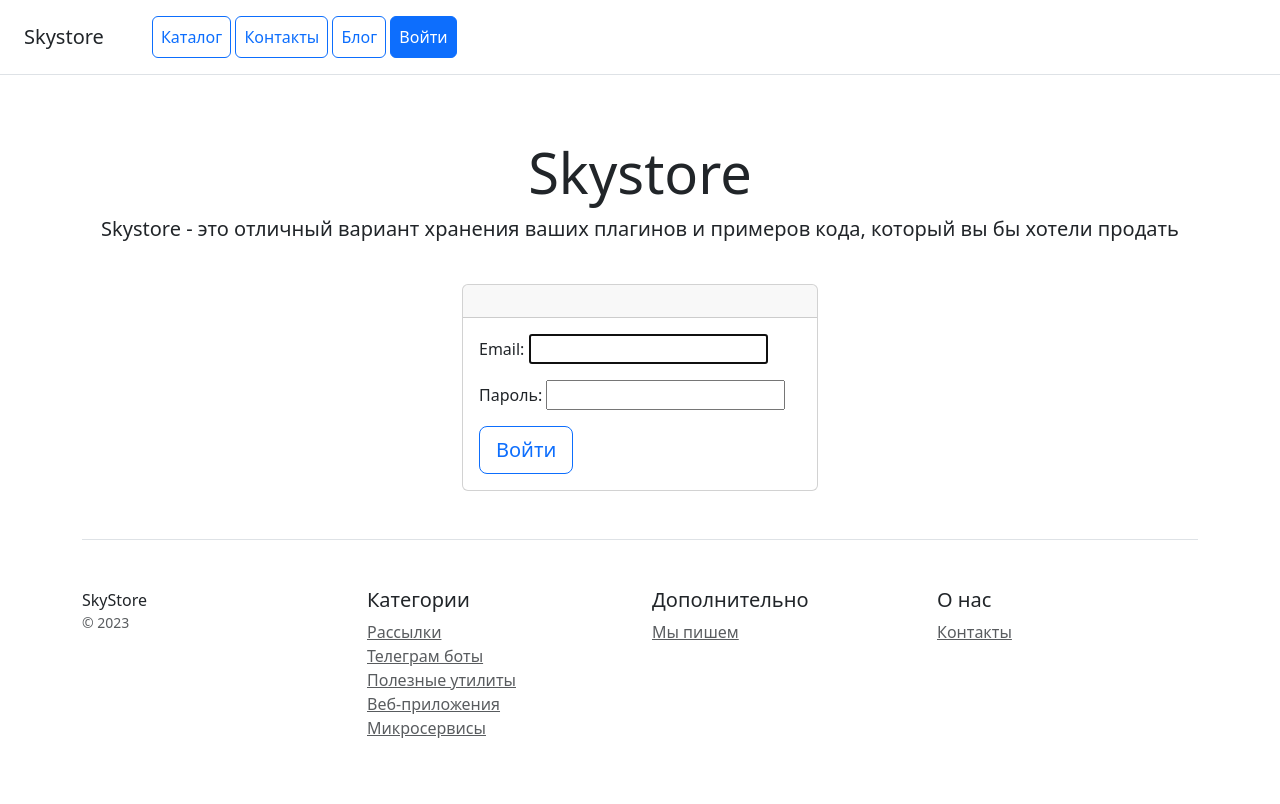
After one commit to VDA-GA/django_shop, a Django app: page /users/ in a window 1280 px wide. The commit adds this page. Run offline with Django 4.2, Linux system fonts and the light colour scheme.

Commit message:
HW-7 Task-2 add login and logout

```diff
--- a/catalog/templates/catalog/includes/inc_menu.html
+++ b/catalog/templates/catalog/includes/inc_menu.html
@@ -4,6 +4,11 @@
         <a class="p-2 btn btn-outline-primary" href="{% url 'Skystore:product_list' %}">Каталог</a>
         <a class="p-2 btn btn-outline-primary" href="/contacts">Контакты</a>
         <a class="p-2 btn btn-outline-primary" href="{% url 'blog:list' %}">Блог</a>
+        {% if user.is_authenticated %}
+        <a class="p-2 btn btn-primary" href="{% url 'users:logout' %}">Выйти</a>
+        {% else %}
+        <a class="p-2 btn btn-primary" href="{% url 'users:login' %}">Войти</a>
+        {% endif %}
 
     </nav>
 </div>
--- a/site_shop/settings.py
+++ b/site_shop/settings.py
@@ -134,3 +134,5 @@
 
 DEFAULT_AUTO_FIELD = 'django.db.models.BigAutoField'
 AUTH_USER_MODEL = 'users.User'
+LOGOUT_REDIRECT_URL = '/'
+LOGIN_REDIRECT_URL = '/'
--- a/site_shop/urls.py
+++ b/site_shop/urls.py
@@ -23,4 +23,5 @@
                   path('admin/', admin.site.urls),
                   path('', include('catalog.urls', namespace='Skystore')),
                   path('blog/', include('blog.urls', namespace='blog')),
+                  path('users/', include('users.urls', namespace='users')),
               ] + static(settings.MEDIA_URL, document_root=settings.MEDIA_ROOT)
--- /dev/null
+++ b/users/templates/users/login.html
@@ -0,0 +1,19 @@
+{% extends 'catalog/base.html' %}
+
+{% block content%}
+<form method="post" action="" class="form-floating">
+    <div class="row">
+        <div class="col-4"></div>
+        <div class="col-4">
+            <div class="card">
+                <div class="card-header text-center p-3"></div>
+                <div class="card-body">
+                    {% csrf_token %}
+                    {{ form.as_p }}
+                    <button type="submit" class="btn btn-lg btn-block btn-outline-primary">Войти</button>
+                </div>
+            </div>
+        </div>
+    </div>
+</form>
+{% endblock %}
--- a/users/urls.py
+++ b/users/urls.py
@@ -0,0 +1,11 @@
+from django.urls import path
+
+from users.apps import UsersConfig
+from users.views import LoginView, LogoutView
+
+app_name = UsersConfig.name
+
+urlpatterns = [
+    path('', LoginView.as_view(), name='login'),
+    path('logout/', LogoutView.as_view(), name='logout'),
+]
--- a/users/views.py
+++ b/users/views.py
@@ -1,3 +1,10 @@
+from django.contrib.auth.views import LoginView as BaseLoginView
+from django.contrib.auth.views import LogoutView as BaseLogoutView
 from django.shortcuts import render
 
-# Create your views here.
+class LoginView(BaseLoginView):
+    template_name = 'users/login.html'
+
+
+class LogoutView(BaseLogoutView):
+    pass
```
